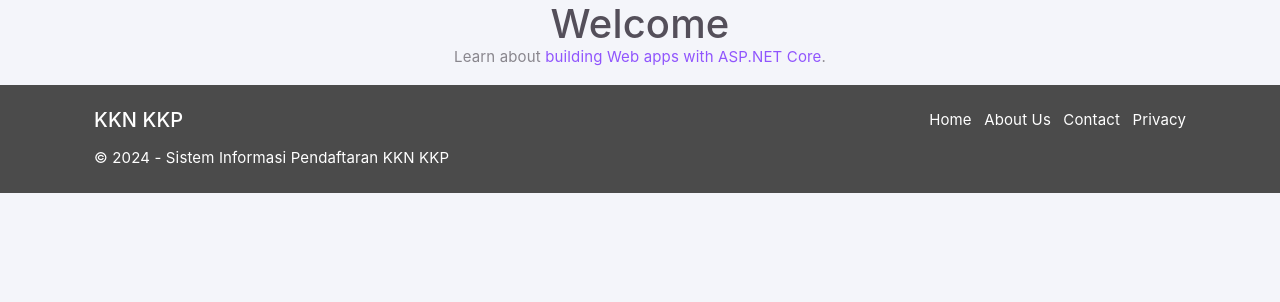
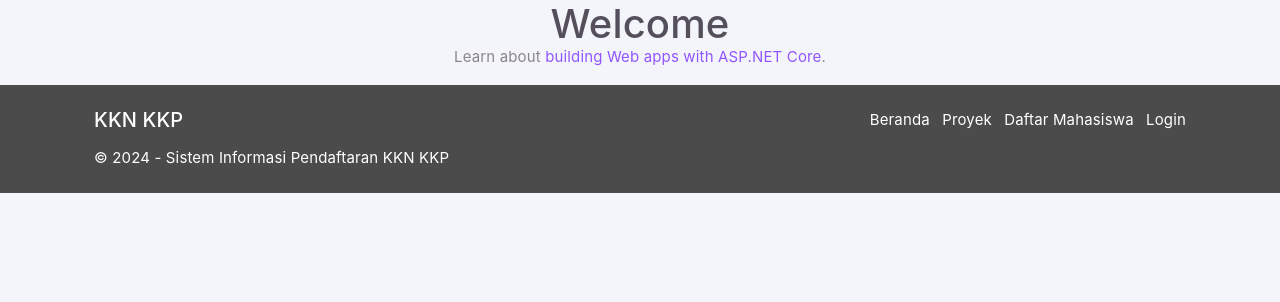
Before and after one commit to Rizz404/PROJECT_2, an ASP.NET Core app: page /Public in a window 1280 px wide. Shown: the part 161-463 px from the top of the page. Run offline with ASP.NET Core 8, Linux system fonts and the light colour scheme; some libraries are stand-ins or nearby versions.

Commit message:
fix(branding): rename app to sipkk in navbar and layout

```diff
--- a/SIPKK/Views/Shared/_Layout.cshtml
+++ b/SIPKK/Views/Shared/_Layout.cshtml
@@ -9,7 +9,7 @@
 <head>
     <meta charset="utf-8" />
     <meta name="viewport" content="width=device-width, initial-scale=1.0" />
-    <title>@ViewData["Title"] GEH</title>
+    <title>@ViewData["Title"] · SIPKK</title>
     <link rel="icon" type="image/x-icon" href="~/materio/assets/img/favicon/favicon.ico" />
 
     <link rel="preconnect" href="https://fonts.googleapis.com" />
@@ -101,10 +101,10 @@
                 </div>
                 <div class="col-md-6 text-md-end">
                     <ul class="list-inline mb-0">
-                        <li class="list-inline-item"><a href="#" class="text-white">Home</a></li>
-                        <li class="list-inline-item"><a href="#" class="text-white">About Us</a></li>
-                        <li class="list-inline-item"><a href="#" class="text-white">Contact</a></li>
-                        <li class="list-inline-item"><a href="#" class="text-white">Privacy</a></li>
+                        <li class="list-inline-item"><a asp-area="" asp-controller="Home" asp-action="Index" class="text-white">Beranda</a></li>
+                        <li class="list-inline-item"><a asp-area="" asp-controller="Proyek" asp-action="Index" class="text-white">Proyek</a></li>
+                        <li class="list-inline-item"><a asp-area="Identity" asp-page="/Account/RegisterMahasiswa" class="text-white">Daftar Mahasiswa</a></li>
+                        <li class="list-inline-item"><a asp-area="Identity" asp-page="/Account/Login" class="text-white">Login</a></li>
                     </ul>
                 </div>
             </div>
--- a/SIPKK/Views/Shared/_Navbar.cshtml
+++ b/SIPKK/Views/Shared/_Navbar.cshtml
@@ -9,7 +9,7 @@
 
 <nav class="navbar navbar-expand-sm navbar-toggleable-sm navbar-light bg-white border-bottom box-shadow mb-3">
     <div class="container-fluid">
-        <a class="navbar-brand" asp-area="" asp-controller="Home" asp-action="Index">YOUREGAY</a>
+        <a class="navbar-brand" asp-area="" asp-controller="Home" asp-action="Index">SIPKK</a>
         <button class="navbar-toggler" type="button" data-bs-toggle="collapse" data-bs-target=".navbar-collapse" aria-controls="navbarSupportedContent"
                 aria-expanded="false" aria-label="Toggle navigation">
             <span class="navbar-toggler-icon"></span>
```
